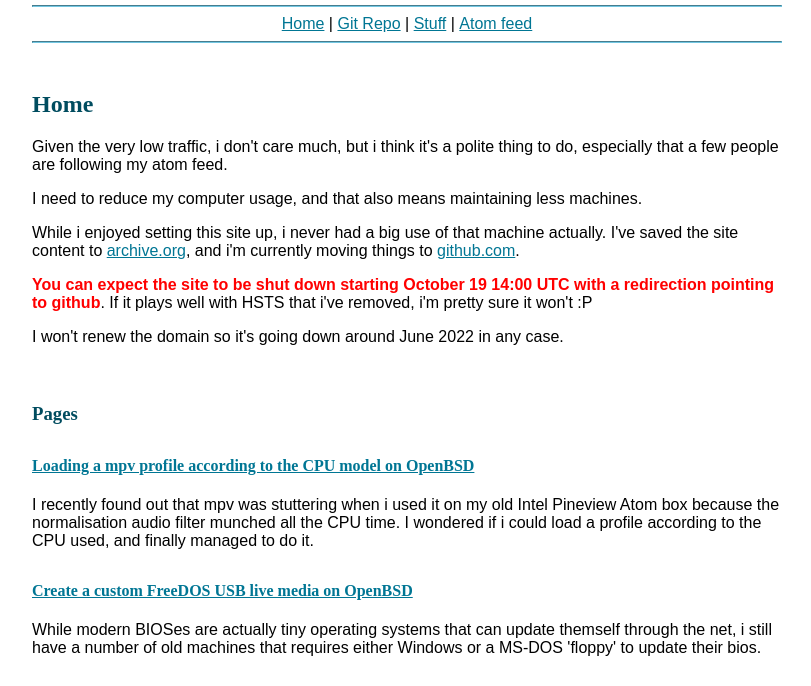
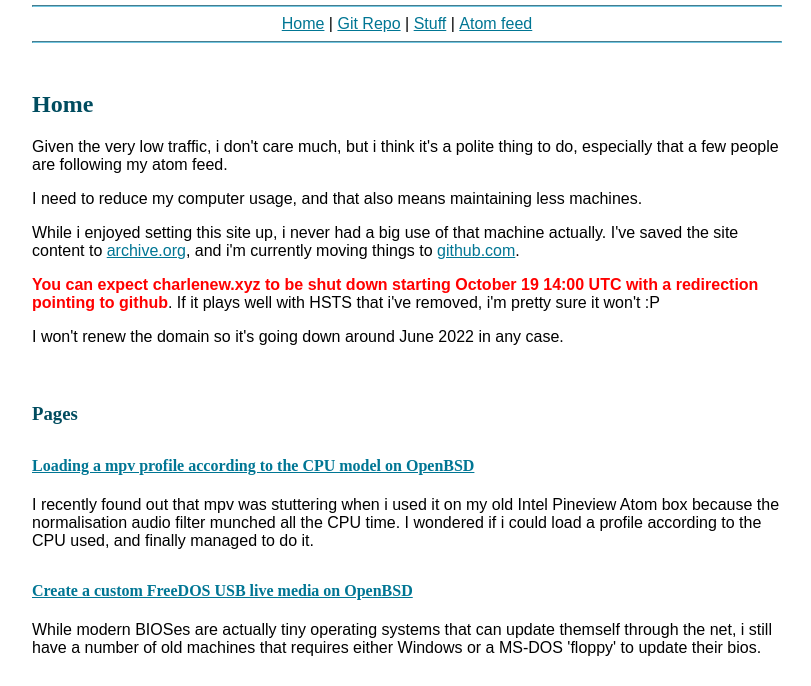
Before and after one commit to julianaito/julianaito.github.io, a plain HTML site: page index.html in a window 1280 px wide. Shown: the part 95-781 px from the top of the page, without its empty margins (233-1044 px from the left). Drawn offline with Linux system fonts and the light colour scheme.

Commit message:
mention it's charlenew.xyz that's going down

```diff
--- a/index.html
+++ b/index.html
@@ -37,7 +37,7 @@ and i&#39;m currently moving things to <a href="https://julianaito.github.io" cl
 >github.com</a>.</p>
 <span style="color:red; font-weight: bold">
 
-You can expect the site to be shut down starting October 19 14:00 UTC with a
+You can expect charlenew.xyz to be shut down starting October 19 14:00 UTC with a
 redirection pointing to github</span>. If it plays well with HSTS that i've removed,
 i'm pretty sure it won't :P
 
```
